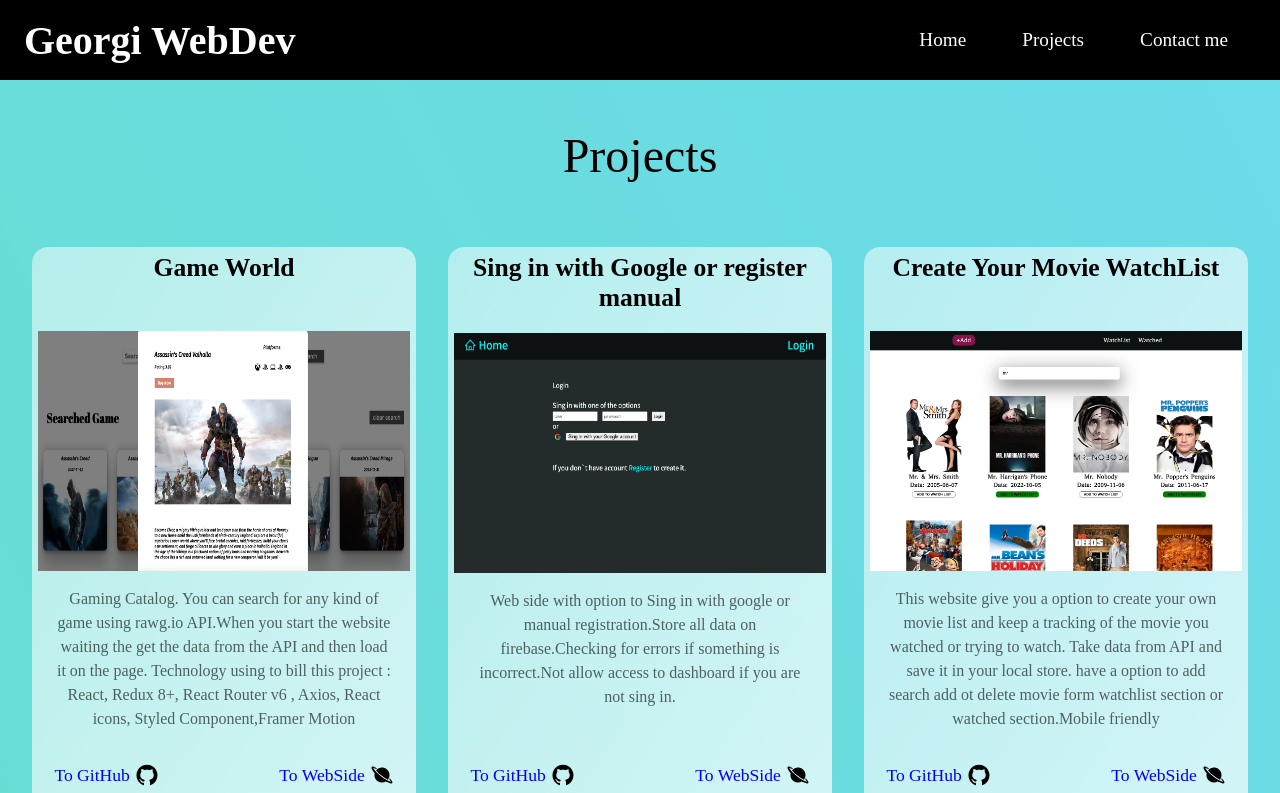
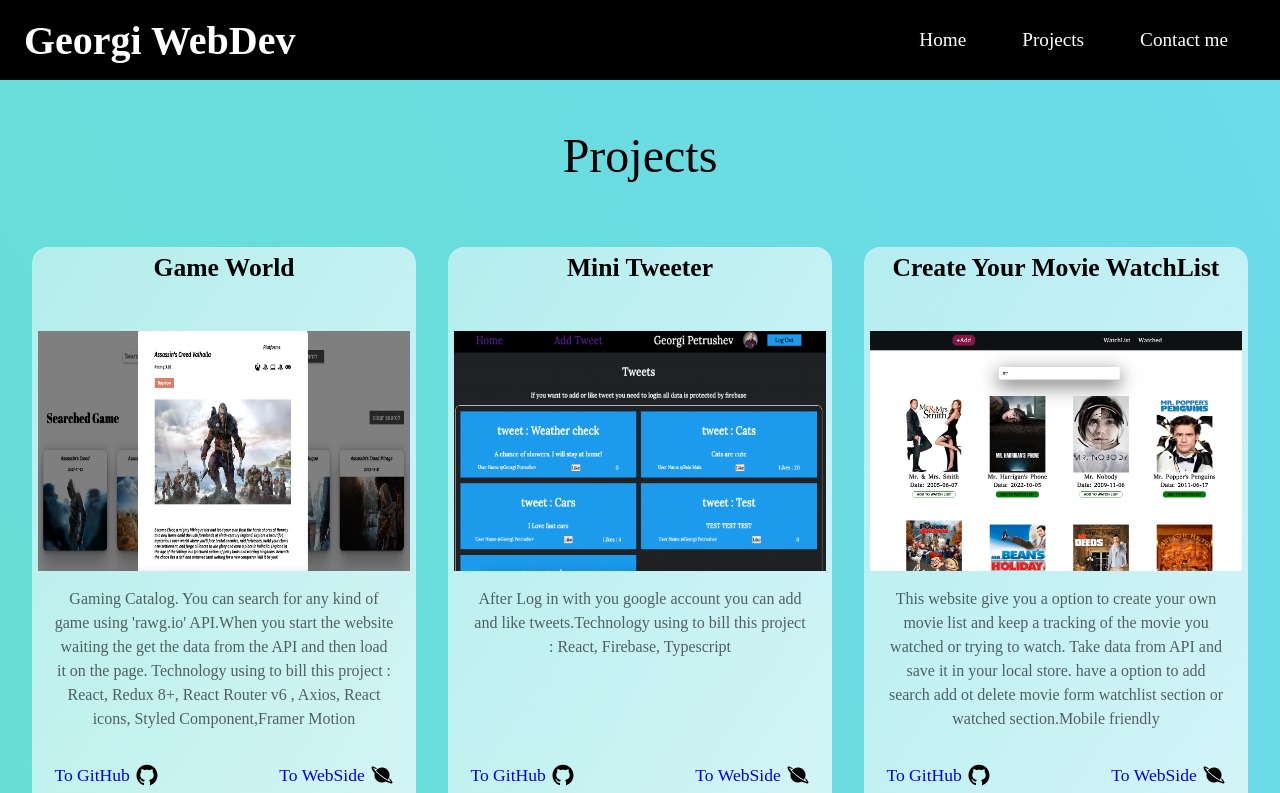
Before and after one commit to GeorgiPetrushev/my-portfolio, a React (Create React App) app: page /my-portfolio/projects in a window 1280 px wide. Shown: the top 793 px of the page. Built offline with nearby package versions, Linux system fonts and the light colour scheme; a web font is replaced by a local one.

Commit message:
add data fix style

```diff
--- a/src/components/Home.jsx
+++ b/src/components/Home.jsx
@@ -21,7 +21,7 @@ const Home = () => {
           Udemy. Understanding that coding is an infinite cycle constantly
           evolving as technology progresses. I look forward to supporting my
           company to code with innovation. In each course, we learn to develope
-          different sets of technical skills, such as HTML, CSS, JavaScript,
+          different sets of technical skills, such as HTML, CSS, JavaScript, React, Redux, TypeScript, Firebase,
           jQuery, Bootstrap, etc. </p><p>As
           a professional and a person with much humility I’m aware that
           technology is constantly evolving so I am proactive in educating
--- a/src/data/projectObjects.jsx
+++ b/src/data/projectObjects.jsx
@@ -9,17 +9,41 @@ import imgFirebaseStore from "../pictures/firebaseStore.jpg";
 import imgGoogleFirebase from "../pictures/google-firebase.jpg";
 import imgWeatherApp from "../pictures/weather-app.jpg";
 import imgGameCatalog from "../pictures/game-catalog.jpg";
+import imtTweeter from "../pictures/tweeter.jpg";
 
 export const projectsArr = [
   {
     tittle: "Game World",
     key: nanoid(),
     description:
-      "Gaming Catalog. You can search for any kind of game using rawg.io API.When you start the website waiting the get the data from the API and then load  it on the page. Technology using to bill this project : React, Redux 8+, React Router v6 , Axios, React icons, Styled Component,Framer Motion ",
+      "Gaming Catalog. You can search for any kind of game using 'rawg.io' API.When you start the website waiting the get the data from the API and then load  it on the page. Technology using to bill this project : React, Redux 8+, React Router v6 , Axios, React icons, Styled Component,Framer Motion ",
     img: imgGameCatalog,
     technology: ["javascript", "html", "sass"],
     buttonGitHub: "https://github.com/GeorgiPetrushev/game-catalog-redux",
     buttonPage: "https://GeorgiPetrushev.github.io/game-catalog-redux",
+  },
+
+  {
+    tittle: "Mini Tweeter",
+    key: nanoid(),
+    description:
+      "After Log in with you google account you can add and like tweets.Technology using to bill this project : React, Firebase, Typescript ",
+    img: imtTweeter,
+    technology: ["javascript", "html", "sass"],
+    buttonGitHub:
+      "https://github.com/GeorgiPetrushev/typescript-firebase-user-login-app",
+    buttonPage: "https://georgipetrushev.github.io/",
+  },
+
+  {
+    tittle: "Create Your Movie WatchList",
+    key: nanoid(),
+    description:
+      "This website give you a option to create your own movie list and keep a tracking of the movie you watched or trying to watch. Take data from API and save it in your local store. have a option to add search add ot delete movie form watchlist section or watched section.Mobile friendly",
+    img: imgMovieWatchlist,
+    technology: ["javascript", "html", "sass"],
+    buttonGitHub: "https://github.com/GeorgiPetrushev/watchlist-movie-tracher",
+    buttonPage: "https://GeorgiPetrushev.github.io/watchlist-movie-tracher",
   },
 
   {
@@ -33,16 +57,6 @@ export const projectsArr = [
     buttonPage: "https://GeorgiPetrushev.github.io/firebase-login-google",
   },
 
-  {
-    tittle: "Create Your Movie WatchList",
-    key: nanoid(),
-    description:
-      "This website give you a option to create your own movie list and keep a tracking of the movie you watched or trying to watch. Take data from API and save it in your local store. have a option to add search add ot delete movie form watchlist section or watched section.Mobile friendly",
-    img: imgMovieWatchlist,
-    technology: ["javascript", "html", "sass"],
-    buttonGitHub: "https://github.com/GeorgiPetrushev/watchlist-movie-tracher",
-    buttonPage: "https://GeorgiPetrushev.github.io/watchlist-movie-tracher",
-  },
   {
     tittle: "Budget Tracker",
     key: nanoid(),
--- a/src/styles/Home.style.js
+++ b/src/styles/Home.style.js
@@ -3,10 +3,10 @@ import styled from "styled-components";
 export const HomeStyle = styled.div`
 margin-top:2rem;
 padding: 1rem;
+
   .left-side {
     margin: auto;
     margin-bottom: 3rem;
-    width: 50%;
     padding: 0.2rem;
     text-align: center;
     img {
@@ -31,12 +31,12 @@ padding: 1rem;
     }
   }
   @media screen and (min-width: 768px) {
-    display: flex;
+    display: grid;
+    grid-template-columns: 1fr 2fr;
     margin-top: 0rem;
     min-height: 60vh;
     .left-side {
       margin: auto;
-      width: 50%;
       display: flex;
       flex-direction: column;
       justify-content: center;
@@ -44,7 +44,6 @@ padding: 1rem;
 
     .right-side {
       margin: auto;
-      width: 40%;
       p {
         width: 90%;
         margin: auto;
```
Also changed, not shown: src/pictures/tweeter.jpg (added).
